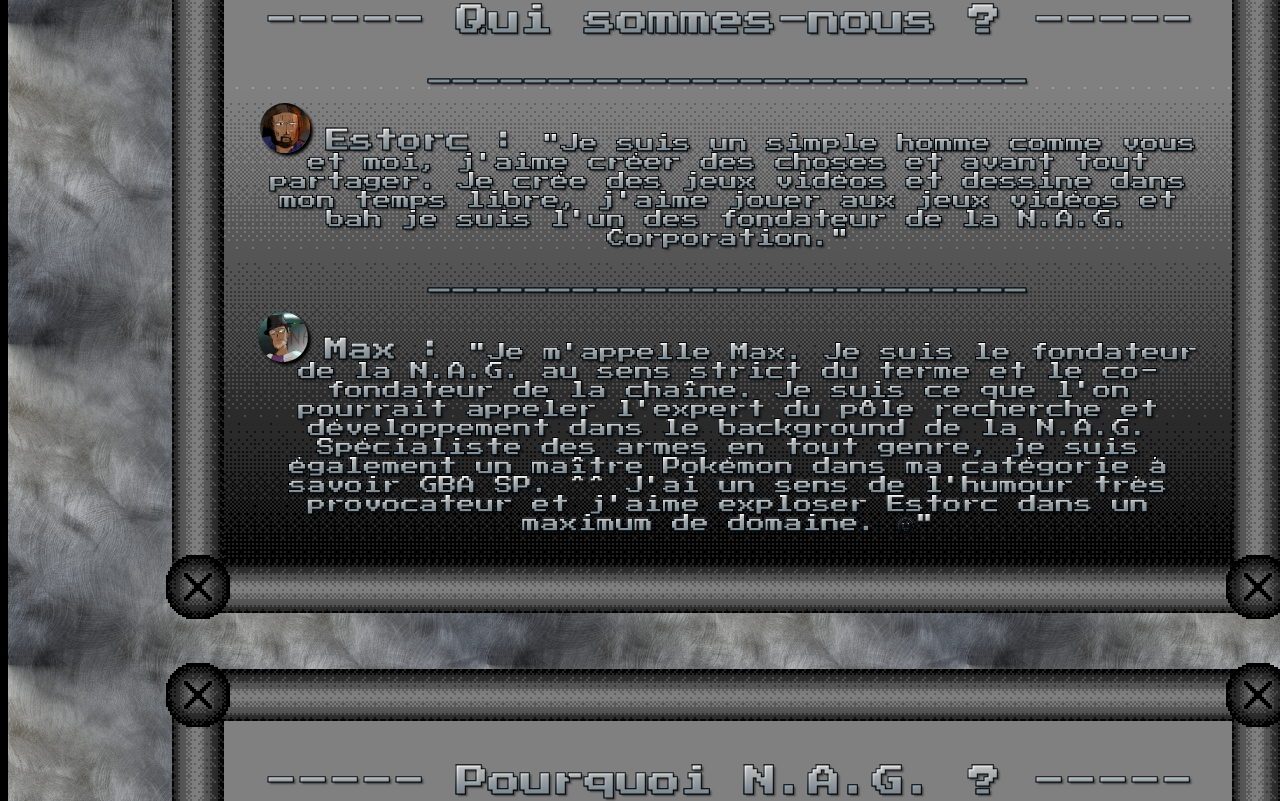
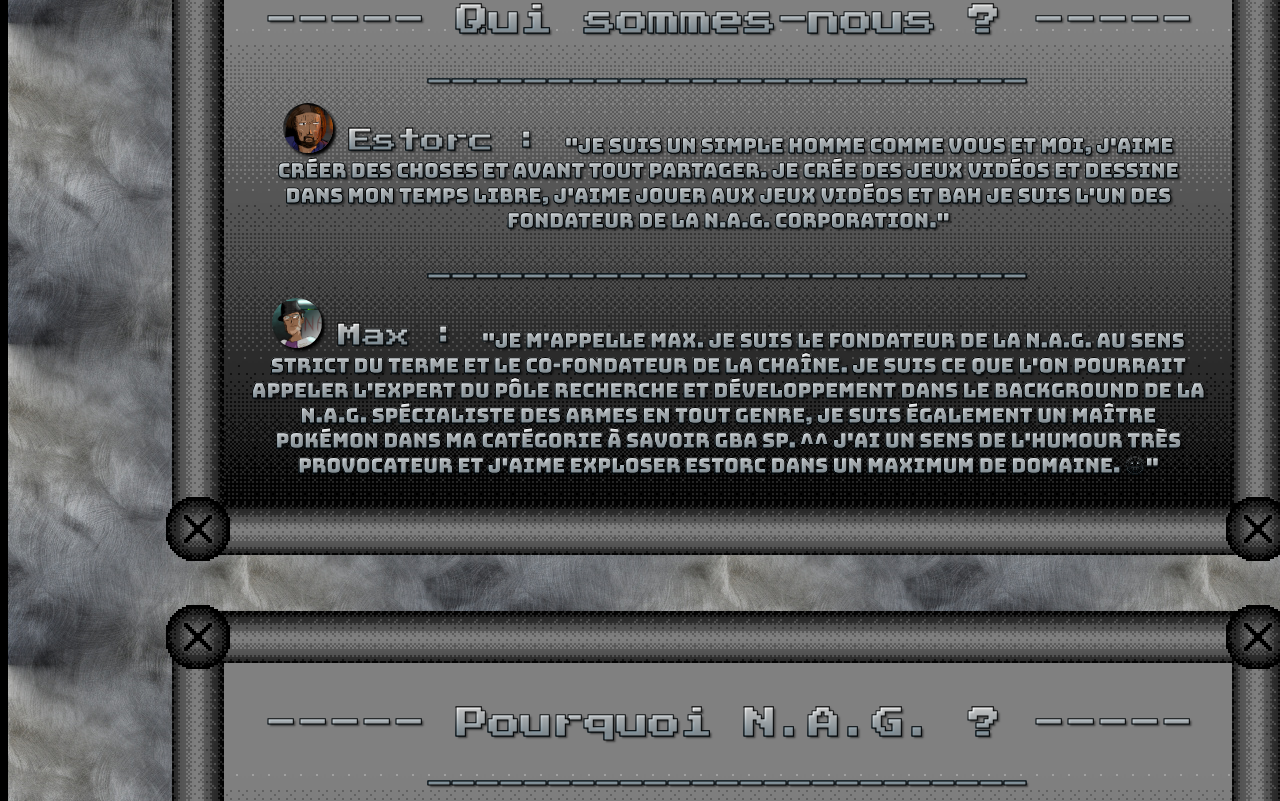
Before and after one commit to Estorc/N.A.G.Corporation, a plain HTML site: page index.html in a window 1280 px wide. Shown: the part 820-1621 px from the top of the page. Drawn offline with Linux system fonts and the light colour scheme; a script that the page names is missing.

Commit message:
Add files via upload

```diff
--- a/index.html
+++ b/index.html
@@ -8,6 +8,7 @@
   <link rel="stylesheet" href="style.css">
   <script src="script.js"></script>
   <link href="https://fonts.googleapis.com/css?family=Press+Start+2P&display=swap" rel="stylesheet">
+  <link href="https://fonts.googleapis.com/css2?family=Yanone+Kaffeesatz:wght@700&display=swap" rel="stylesheet">
   <meta property="og:image" content="https://estorc.github.io/N.A.G.Corporation/images/icon.png" />
   <meta property="og:description"
     content="Le site officiel de la N.A.G. Corporation." />
--- a/style.css
+++ b/style.css
@@ -1,3 +1,5 @@
+@import url('https://fonts.googleapis.com/css2?family=Bungee&display=swap');
+
 body {
 
 color:black;
@@ -415,7 +417,7 @@ background-repeat:repeat;
 
 }
 
-.page p,h6,h5,h4,h3,h2,h1,img {
+.page p,h6,h5,h4,h2,h1,img {
 
   position: relative;
 background: rgb(0,42,65);
@@ -425,3 +427,18 @@ background: linear-gradient(0deg, rgba(0,42,65,1) 23%, rgba(255,255,255,1) 100%)
   -webkit-text-fill-color: rgba(255,255,255,0.5);
 
 }
+
+.page h3 {
+
+font-family: 'Bungee', cursive;
+  -webkit-text-stroke: 1px black;
+  line-height: 25px;
+font-size: 20px;
+  position: relative;
+background: rgb(0,42,65);
+background: linear-gradient(0deg, rgba(0,42,65,1) 23%, rgba(255,255,255,1) 100%);
+
+  -webkit-background-clip: text;
+  -webkit-text-fill-color: rgba(255,255,255,0.5);
+
+}
```
